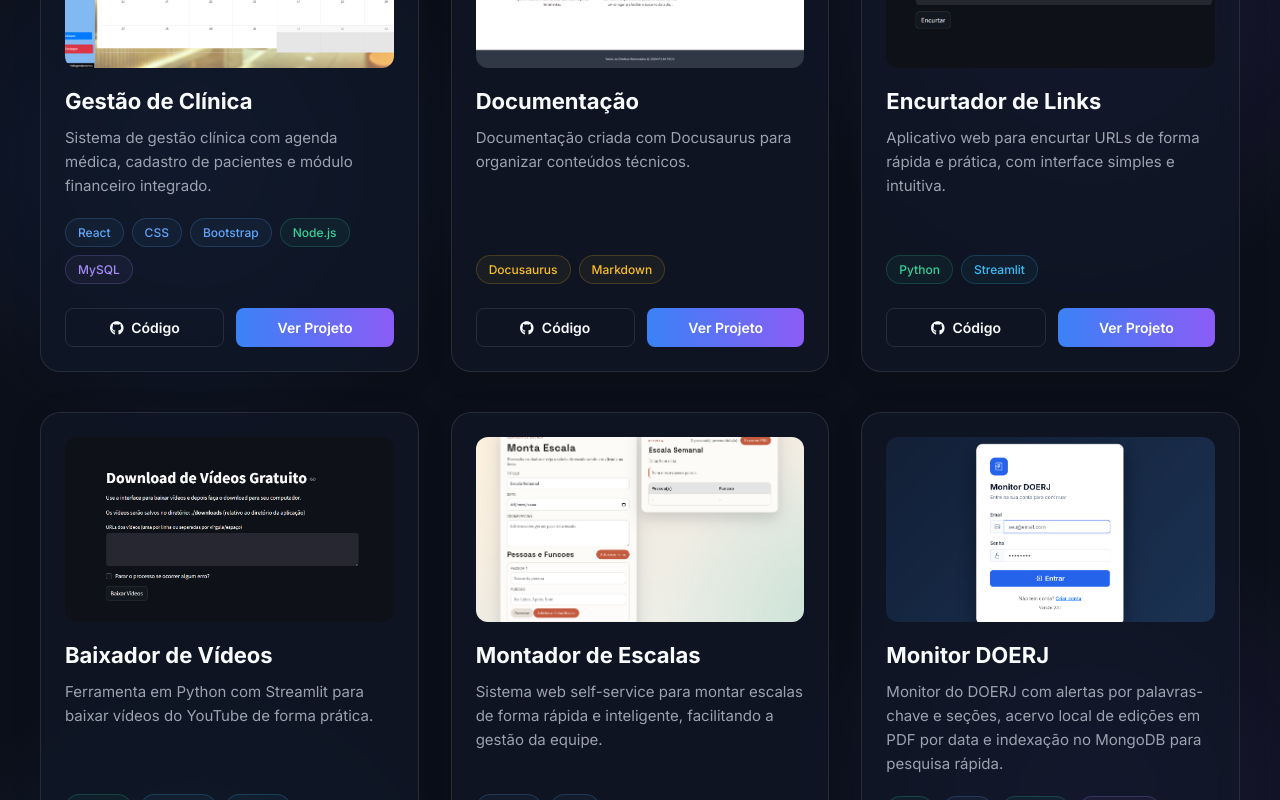
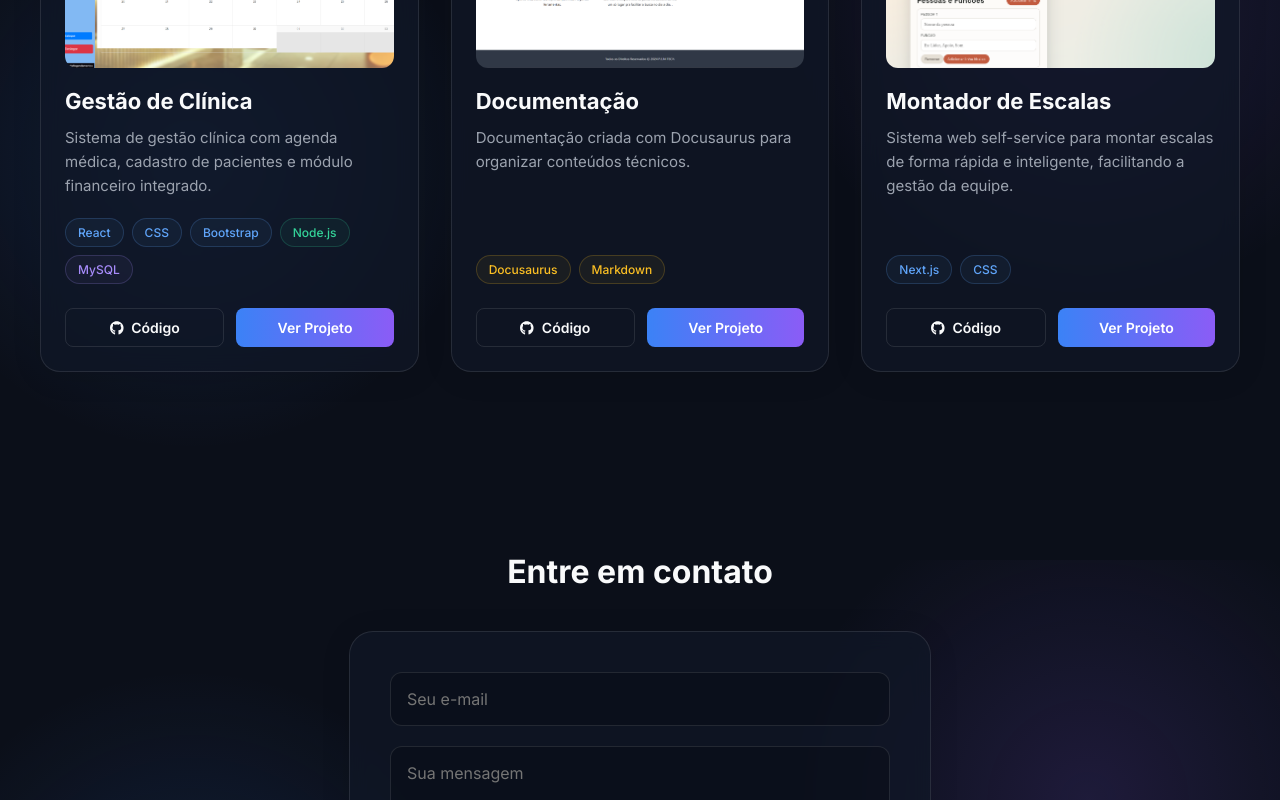
Before and after one commit to Pedroxbr16/portfolio, a React (Create React App) app: page / in a window 1280 px wide. Shown: the part 1840-2640 px from the top of the page. Built offline with nearby package versions, Linux system fonts and the light colour scheme; no server answers.

Commit message:
tirando projetos mortos

```diff
--- a/src/App.js
+++ b/src/App.js
@@ -48,22 +48,6 @@ const projects = [
     tags: ['Docusaurus', 'Markdown']
   },
   {
-    title: 'Encurtador de Links',
-    description: 'Aplicativo web para encurtar URLs de forma rápida e prática, com interface simples e intuitiva.',
-    code: 'https://github.com/Pedroxbr16/encurtador',
-    demo: 'https://encurtador.streamlit.app',
-    image: '/encurtador.png',
-    tags: ['Python', 'Streamlit']
-  },
-  {
-    title: 'Baixador de Vídeos',
-    description: 'Ferramenta em Python com Streamlit para baixar vídeos do YouTube de forma prática.',
-    code: 'https://github.com/Pedroxbr16/baixador_videos',
-    demo: 'https://baixador.streamlit.app',
-    image: '/baixador.png',
-    tags: ['Python', 'Streamlit', 'Pytube']
-  },
-  {
     title: 'Montador de Escalas',
     description: 'Sistema web self-service para montar escalas de forma rápida e inteligente, facilitando a gestão da equipe.',
     code:'https://github.com/Pedroxbr16/MakeSchedule',
@@ -71,14 +55,6 @@ const projects = [
     image: '/montaEscala.png',
     tags: ['Next.js', 'CSS']
   },
-  {
-    title: 'Monitor DOERJ',
-    description: 'Monitor do DOERJ com alertas por palavras-chave e seções, acervo local de edições em PDF por data e indexação no MongoDB para pesquisa rápida.',
-    code: '#',
-    demo: 'https://monitor.pedrojusto.com.br',
-    image: '/monitor-doerj.png',
-    tags: ['EJS', 'CSS', 'Node.js','MongoDB']
-  }
 ];
 
 const tagCategoryMap = {
```
